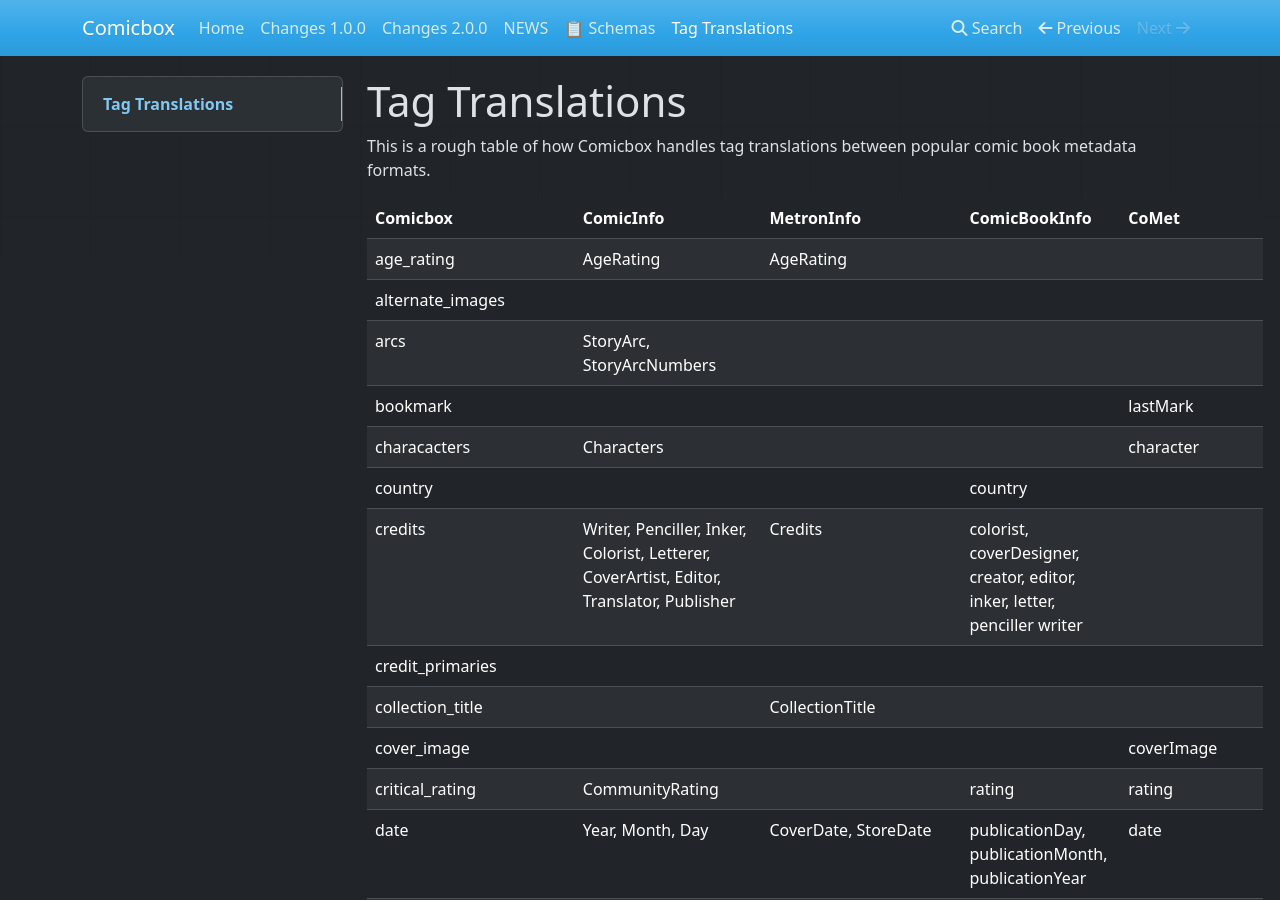
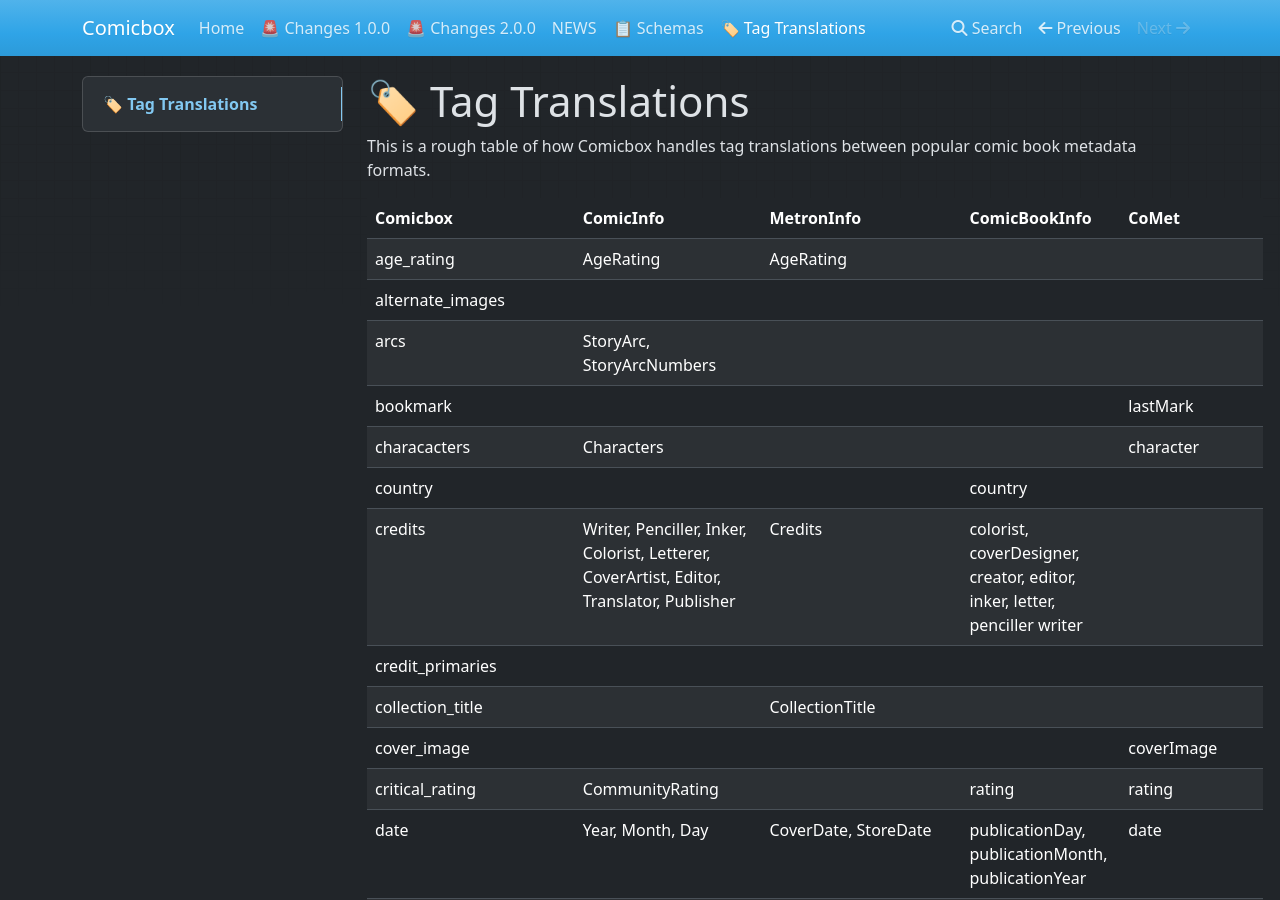
Before and after one commit to ajslater/comicbox, an MkDocs documentation site: the page built from docs/TAGS.md, in a window 1280 px wide and 900 px high. Built offline with MkDocs 1.6.1, drawn with Linux system fonts in a browser that asks for light colours; nearby versions of some CDN libraries.

Commit message:
add emoji to mds

```diff
--- a/docs/TAGS.md
+++ b/docs/TAGS.md
@@ -1,4 +1,4 @@
-# Tag Translations
+# 🏷️ Tag Translations
 
 This is a rough table of how Comicbox handles tag translations between popular
 comic book metadata formats.
```
Also changed, not shown: docs/CHANGES-1.0.0.md (+1 -1 lines), docs/CHANGES-2.0.0.md (+1 -1 lines).
